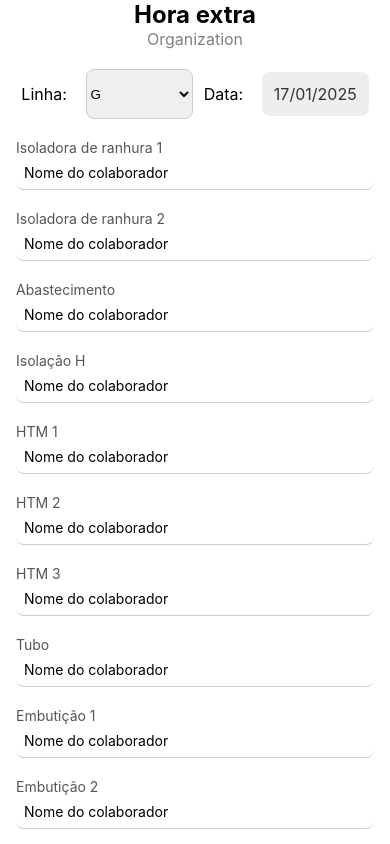
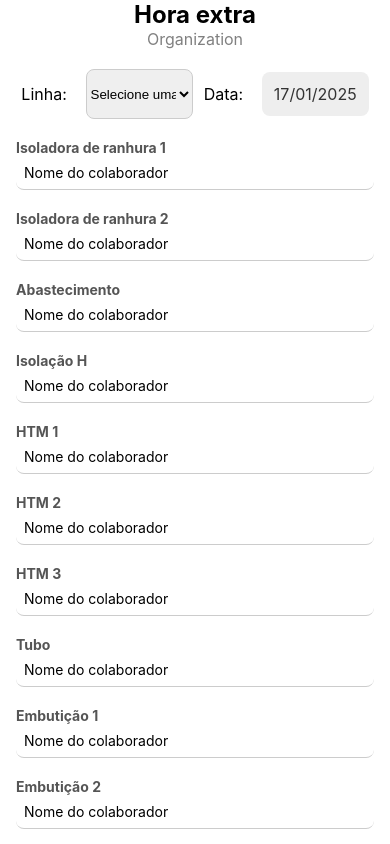
Before and after one commit to otreborBz/appHoraExtra, a React Native app: screen / in a window 390 px wide. Built offline with nearby package versions, Linux system fonts and the light colour scheme.

Commit message:
Create PDF

```diff
--- a/App.js
+++ b/App.js
@@ -5,22 +5,67 @@ import {
   TouchableOpacity,
   View,
   ScrollView,
-  Platform,
 } from 'react-native';
-import styles from './src/style.js'
+import styles from './src/style.js';
 import { SafeAreaProvider, SafeAreaView } from 'react-native-safe-area-context';
 import { Picker } from '@react-native-picker/picker';
 import DateTimePicker from '@react-native-community/datetimepicker';
+import generatePDF from './src/pdf';  // Importando a função corretamente
 
 export default function App() {
-  const [line, setLine] = useState();
+  const [line, setLine] = useState('');
   const [date, setDate] = useState(new Date());
   const [showDatePicker, setShowDatePicker] = useState(false);
+  const [formData, setFormData] = useState({
+    'Isoladora de ranhura 1': '',
+    'Isoladora de ranhura 2': '',
+    'Abastecimento': '',
+    'Isolação H': '',
+    'HTM 1': '',
+    'HTM 2': '',
+    'HTM 3': '',
+    'Tubo': '',
+    'Embutição 1': '',
+    'Embutição 2': '',
+    'Costura 1': '',
+    'Costura 2': '',
+    'Examinação': '',
+    'Teste final': '',
+    'Recuperação': '',
+    'Preparador': '',
+  });
 
   const onDateChange = (event, selectedDate) => {
     const currentDate = selectedDate || date;
-    setShowDatePicker(Platform.OS === 'ios');
+    setShowDatePicker(false);
     setDate(currentDate);
+  };
+
+  const clear = () => {
+    setLine('');
+    setDate(new Date());
+    setFormData({
+      'Isoladora de ranhura 1': '',
+      'Isoladora de ranhura 2': '',
+      'Abastecimento': '',
+      'Isolação H': '',
+      'HTM 1': '',
+      'HTM 2': '',
+      'HTM 3': '',
+      'Tubo': '',
+      'Embutição 1': '',
+      'Embutição 2': '',
+      'Costura 1': '',
+      'Costura 2': '',
+      'Examinação': '',
+      'Teste final': '',
+      'Recuperação': '',
+      'Preparador': '',
+    });
+  };
+
+  const handleGeneratePDF = async () => {
+    await generatePDF(line, date, formData);
   };
 
   return (
@@ -39,13 +84,13 @@ export default function App() {
               onValueChange={(itemValue) => setLine(itemValue)}
               style={styles.picker}
             >
+              <Picker.Item label="Selecione uma linha" value="" />
               <Picker.Item label="G" value="G" />
               <Picker.Item label="H" value="H" />
               <Picker.Item label="J" value="J" />
               <Picker.Item label="K" value="K" />
               <Picker.Item label="N" value="N" />
             </Picker>
-
 
             <Text style={styles.label}>Data:</Text>
             <TouchableOpacity
@@ -64,44 +109,30 @@ export default function App() {
                 onChange={onDateChange}
               />
             )}
-
           </View>
 
           <View style={styles.inputsContainer}>
-            {[
-              'Isoladora de ranhura 1',
-              'Isoladora de ranhura 2',
-              'Abastecimento',
-              'Isolação H',
-              'HTM 1',
-              'HTM 2',
-              'HTM 3',
-              'Tubo',
-              'Embutição 1',
-              'Embutição 2',
-              'Costura 1',
-              'Costura 2',
-              'Examinação',
-              'Teste final',
-              'Recuperação',
-              'Preparador',
-            ].map((label, index) => (
+            {Object.keys(formData).map((label, index) => (
               <View key={index} style={styles.inputGroup}>
                 <Text style={styles.inputLabel}>{label}</Text>
                 <TextInput
                   placeholder="Nome do colaborador"
                   style={styles.input}
+                  value={formData[label]}
+                  onChangeText={(text) =>
+                    setFormData({ ...formData, [label]: text })
+                  }
                 />
               </View>
             ))}
           </View>
 
           <View style={styles.buttonsContainer}>
-            <TouchableOpacity style={styles.button}>
+            <TouchableOpacity style={styles.button} onPress={clear}>
               <Text style={styles.buttonText}>Limpar</Text>
             </TouchableOpacity>
-            <TouchableOpacity style={styles.button}>
-              <Text style={styles.buttonText}>Exportar</Text>
+            <TouchableOpacity style={styles.button} onPress={handleGeneratePDF}>
+              <Text style={styles.buttonText}>Exportar PDF</Text>
             </TouchableOpacity>
           </View>
         </ScrollView>
--- a/package.json
+++ b/package.json
@@ -15,7 +15,10 @@
     "expo-status-bar": "~2.0.1",
     "react": "18.3.1",
     "react-native": "0.76.6",
-    "react-native-safe-area-context": "4.12.0"
+    "react-native-html-to-pdf": "^0.12.0",
+    "react-native-safe-area-context": "4.12.0",
+    "expo-print": "~14.0.3",
+    "expo-sharing": "~13.0.1"
   },
   "devDependencies": {
     "@babel/core": "^7.20.0"
--- /dev/null
+++ b/src/pdf/index.js
@@ -0,0 +1,59 @@
+import * as Print from 'expo-print';
+import * as Sharing from 'expo-sharing';
+
+async function generatePDF(line, date, formData) {
+  try {
+    const htmlContent = `
+      <html>
+        <head>
+          <style>
+            body { font-family: Arial, sans-serif; padding: 20px; }
+            h1 { text-align: center; color: #333; }
+            table { width: 100%; border-collapse: collapse; margin-top: 20px; }
+            th, td { border: 1px solid #ddd; padding: 8px; text-align: left; }
+            th { background-color: #f4f4f4; }
+          </style>
+        </head>
+        <body>
+          <h1>Relatório de Hora Extra</h1>
+          <p><strong>Linha:</strong> ${line}</p>
+          <p><strong>Data:</strong> ${date.toLocaleDateString('pt-BR')}</p>
+          <table>
+            <thead>
+              <tr>
+                <th>Posto de Trabalho</th>
+                <th>Colaborador</th>
+              </tr>
+            </thead>
+            <tbody>
+              ${Object.entries(formData)
+        .map(
+          ([key, value]) => `
+                <tr>
+                  <td>${key}</td>
+                  <td>${value || '-'}</td>
+                </tr>
+              `
+        )
+        .join('')}
+            </tbody>
+          </table>
+        </body>
+      </html>
+    `;
+    const { uri } = await Print.printToFileAsync({ html: htmlContent });
+
+    console.log('PDF gerado com sucesso:', uri);
+
+    if (await Sharing.isAvailableAsync()) {
+      await Sharing.shareAsync(uri);
+    } else {
+      alert(`PDF gerado e salvo em: ${uri}`);
+    }
+  } catch (error) {
+    console.error('Erro ao gerar PDF:', error);
+    alert('Erro ao gerar o PDF. Tente novamente.');
+  }
+}
+
+export default generatePDF;
--- a/src/style.js
+++ b/src/style.js
@@ -67,6 +67,7 @@ const styles = StyleSheet.create({
   inputLabel: {
     fontSize: 14,
     color: '#555',
+    fontWeight: 'bold',
   },
   buttonsContainer: {
     flexDirection: 'row',
```
Also changed, not shown: 1 other file (tests, documents, lock files or other folders). Lines whose indentation alone changed are shown as unchanged.
